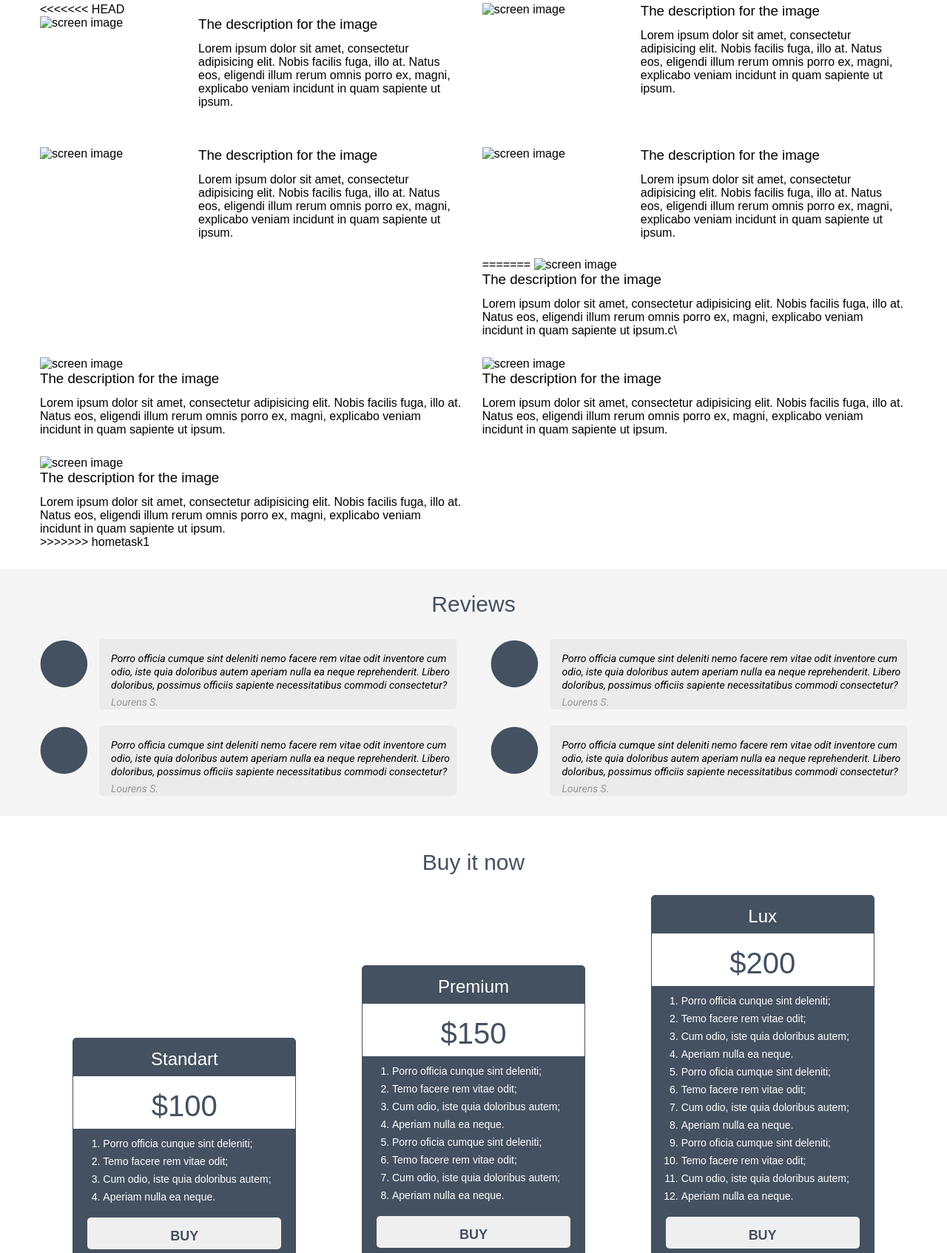
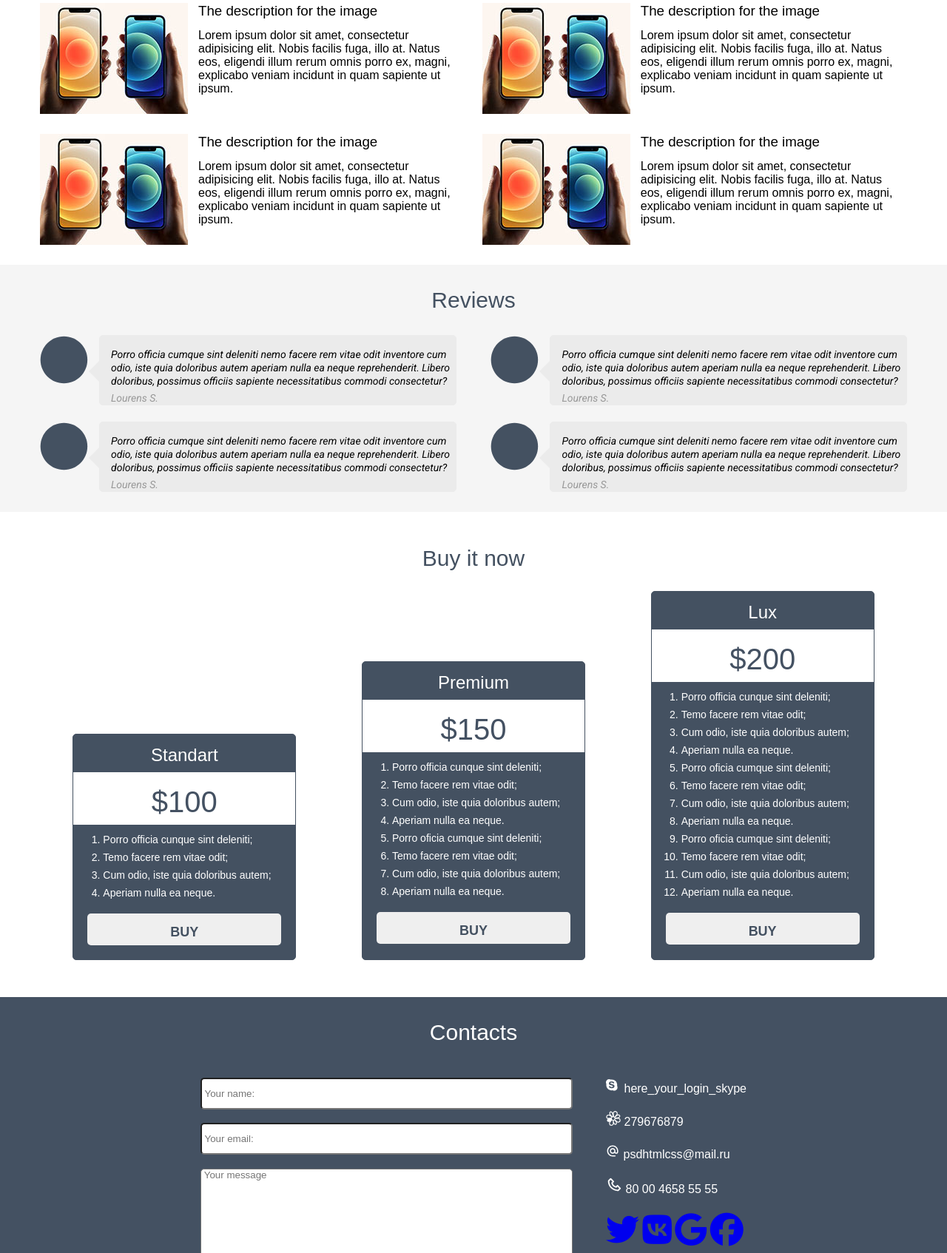
Before and after one commit to Strixez/HTML5, a plain HTML site: page index.html in a window 1280 px wide. Shown: the part 1106-2800 px from the top of the page at 74% size. Drawn offline with Linux system fonts and the light colour scheme.

Commit message:
4 hometask

```diff
--- a/index.html
+++ b/index.html
@@ -46,7 +46,7 @@
                     temporibus
                     excepturi sunt quasi?</p>
             </section>
-            <img class="about__img" src="img/futurevideo.jpg" width="430" height="245" alt="Future video">
+            <img class="about__img" src="img/iphone12.jpg" width="430" height="245" alt="Future video">
         </section>
 
         <section class="dignity__background">
@@ -103,9 +103,8 @@
             <h2 class="screenshots__title">Screenshots</h2>
 
             <article class="screenshots__article">
-<<<<<<< HEAD
                 <div class="screenshots__flexbox">
-                    <img class="screenshots__img" src="img/screenshots.jpg" width="200" height="150" alt="screen image">
+                    <img class="screenshots__img" src="img/12mini.jpg" width="200" height="150" alt="screen image">
                     <div class="screenshots__column">
                         <h3 class="screenshots__title-article">The description for the image</h2>
                             <p class="screenshots__text">Lorem ipsum dolor sit amet, consectetur adipisicing elit. Nobis
@@ -119,7 +118,7 @@
 
             <article class="screenshots__article">
                 <div class="screenshots__flexbox">
-                    <img class="screenshots__img" src="img/screenshots.jpg" width="200" height="150" alt="screen image">
+                    <img class="screenshots__img" src="img/12mini.jpg" width="200" height="150" alt="screen image">
                     <div class="screenshots__column">
                         <h3 class="screenshots__title-article">The description for the image</h2>
                             <p class="screenshots__text">Lorem ipsum dolor sit amet, consectetur adipisicing elit. Nobis
@@ -133,7 +132,7 @@
 
             <article class="screenshots__article">
                 <div class="screenshots__flexbox">
-                    <img class="screenshots__img" src="img/screenshots.jpg" width="200" height="150" alt="screen image">
+                    <img class="screenshots__img" src="img/12mini.jpg" width="200" height="150" alt="screen image">
                     <div class="screenshots__column">
                         <h3 class="screenshots__title-article">The description for the image</h2>
                             <p class="screenshots__text">Lorem ipsum dolor sit amet, consectetur adipisicing elit. Nobis
@@ -147,7 +146,7 @@
 
             <article class="screenshots__article">
                 <div class="screenshots__flexbox">
-                    <img class="screenshots__img" src="img/screenshots.jpg" width="200" height="150" alt="screen image">
+                    <img class="screenshots__img" src="img/12mini.jpg" width="200" height="150" alt="screen image">
                     <div class="screenshots__column">
                         <h3 class="screenshots__title-article">The description for the image</h2>
                             <p class="screenshots__text">Lorem ipsum dolor sit amet, consectetur adipisicing elit. Nobis
@@ -157,38 +156,6 @@
                                 quam sapiente ut ipsum.</p>
                     </div>
                 </div>
-=======
-                <img class="screenshots__img" src="img/screenshots.jpg" width="200" height="150" alt="screen image">
-                <h1 class="screenshots__title-article">The description for the image</h1>
-                <p class="screenshots__text">Lorem ipsum dolor sit amet, consectetur adipisicing elit. Nobis facilis
-                    fuga, illo at. Natus eos, eligendi illum rerum omnis porro ex, magni, explicabo veniam incidunt in
-                    quam sapiente ut ipsum.c\</p>
-            </article>
-
-            <article class="screenshots__article">
-                <img class="screenshots__img" src="img/screenshots.jpg" width="200" height="150" alt="screen image">
-                <h1 class="screenshots__title-article">The description for the image</h1>
-                <p class="screenshots__text">Lorem ipsum dolor sit amet, consectetur adipisicing elit. Nobis facilis
-                    fuga, illo at. Natus eos, eligendi illum rerum omnis porro ex, magni, explicabo veniam incidunt in
-                    quam sapiente ut ipsum.</p>
-            </article>
-
-            <article class="screenshots__article">
-                <img class="screenshots__img" src="img/screenshots.jpg" width="200" height="150" alt="screen image">
-                <h1 class="screenshots__title-article">The description for the image</h1>
-                <p class="screenshots__text">Lorem ipsum dolor sit amet, consectetur adipisicing elit. Nobis facilis
-                    fuga, illo at. Natus eos, eligendi illum rerum omnis porro ex, magni, explicabo veniam incidunt in
-                    quam sapiente ut ipsum.</p>
-            </article>
-
-            <article class="screenshots__article">
-                <img class="screenshots__img" src="img/screenshots.jpg" width="200" height="150" alt="screen image">
-                <h1 class="screenshots__title-article">The description for the image</h1>
-                <p class="screenshots__text">Lorem ipsum dolor sit amet, consectetur adipisicing elit. Nobis facilis
-                    fuga, illo at. Natus eos, eligendi illum rerum omnis porro ex, magni, explicabo veniam incidunt in
-                    quam sapiente ut ipsum.</p>
->>>>>>> hometask1
-            </article>
         </section>
 
         <section class="reviews">
@@ -302,10 +269,10 @@
                     <p class="socials__info"><img src="img/isq.svg" alt="isq"> 279676879</p>
                     <p class="socials__info"><img src="img/email.svg" alt="email"> psdhtmlcss@mail.ru</p>
                     <p class="socials__info"><img src="img/phone.svg" alt="phone"> 80 00 4658 55 55</p>
-                    <a href="#"><img src="img/twitterlogo.svg" alt="twitter" class="socials__twitter-img"></a>
-                    <a href="#"><img src="img/vklogo.svg" alt="vk" class="socials__vk-img"></a>
-                    <a href="#"><img src="img/googlelogo.svg" alt="google" class="socials__google-img"></a>
-                    <a href="#"><img src="img/fb.svg" alt="facebook" class="socials__facebook-img"></a>
+                    <a href="#" class="socials__icons"><i class="fab fa-twitter"></i></a>
+                    <a href="#" class="socials__icons"><i class="fab fa-vk"></i></a>
+                    <a href="#" class="socials__icons"><i class="fab fa-google"></i></a>
+                    <a href="#" class="socials__icons"><i class="fab fa-facebook"></i></a>
                 </div>
             </div>
 
@@ -314,6 +281,8 @@
     <footer class="footer">
         <p class="footer_text">Copyright © 2014 Product name · PSD HTML CSS</p>
     </footer>
+
+    <script src="https://kit.fontawesome.com/5baf7803fd.js" crossorigin="anonymous"></script>
 </body>
 
 </html>
--- a/style.scss
+++ b/style.scss
@@ -10,7 +10,7 @@
 @import url('https://fonts.googleapis.com/css2?family=Roboto:ital@1&display=swap');
 
 .content_background {
-    background-color: #445161;
+    background-image: url(img/bg.png);
 }
 .product {
     max-width: 1172px;
@@ -168,6 +168,21 @@
     padding-top: 16px;
     padding-left: 15px;
     border-radius: 5px;
+    position: relative;
+}
+
+.reviews__user-sign::before {
+    display: block;
+    content: '';
+    width: 0;
+    height: 0;
+    border-top: 15px solid transparent;
+    border-bottom: 15px solid transparent;
+    border-right: 15px solid #EBEBEB;
+    position: absolute;
+
+    left: -15px;
+    top: 33px;
 }
 
 .reviews__text {
@@ -376,4 +391,8 @@
     top: 5px;
     left: 5px;
 
-  }
+}
+
+.socials__icons {
+    font-size: 45px;
+}
```
Also changed, not shown: img/12mini.jpg (added), img/bg.png (added), img/iphone12.jpg (added), style.css, 1 other file.
